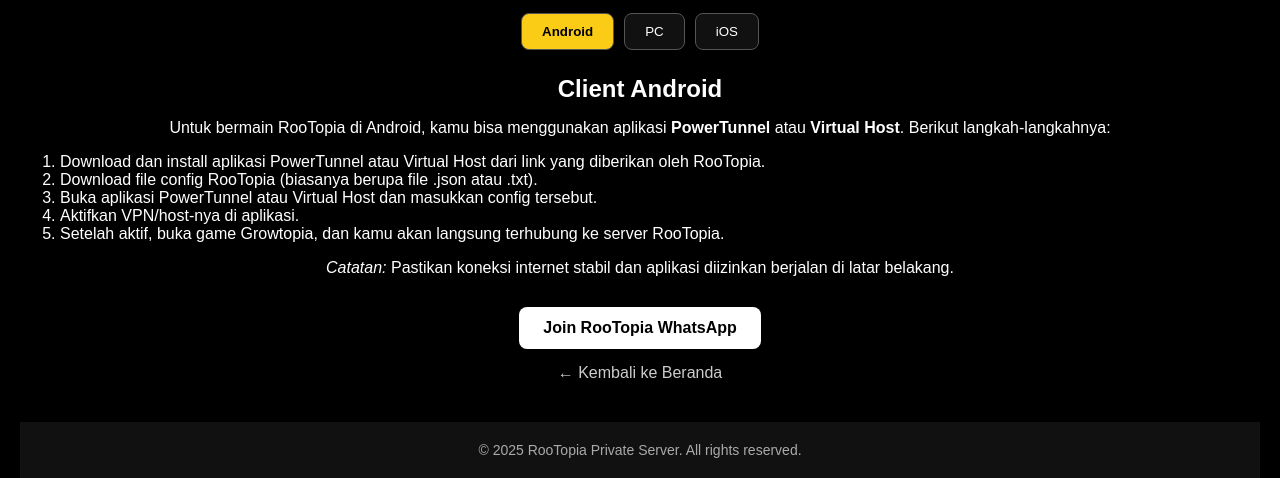
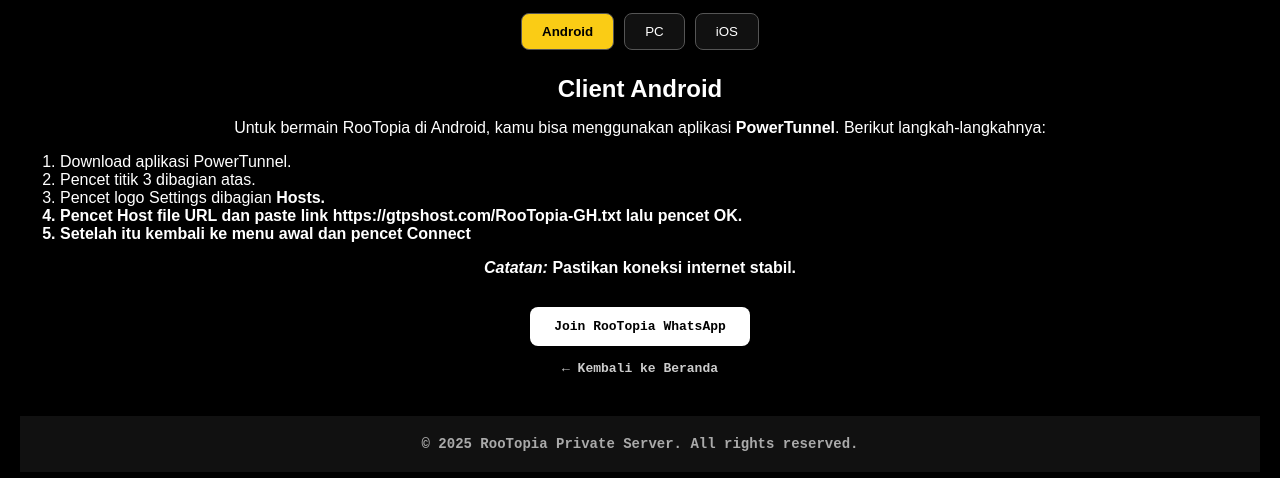
Before and after one commit to javscdid/rootopia, a plain HTML site: page tutorial.html in a window 1280 px wide. Shown: the part 444-922 px from the top of the page. Drawn offline with Linux system fonts and the light colour scheme.

Commit message:
Update tutorial.html

```diff
--- a/tutorial.html
+++ b/tutorial.html
@@ -100,15 +100,15 @@
 
   <div id="android" class="tab-content active fade-scroll">
     <h2>Client Android</h2>
-    <p>Untuk bermain RooTopia di Android, kamu bisa menggunakan aplikasi <strong>PowerTunnel</strong> atau <strong>Virtual Host</strong>. Berikut langkah-langkahnya:</p>
+    <p>Untuk bermain RooTopia di Android, kamu bisa menggunakan aplikasi <strong>PowerTunnel</strong>. Berikut langkah-langkahnya:</p>
     <ol>
-      <li>Download dan install aplikasi PowerTunnel atau Virtual Host dari link yang diberikan oleh RooTopia.</li>
-      <li>Download file config RooTopia (biasanya berupa file .json atau .txt).</li>
-      <li>Buka aplikasi PowerTunnel atau Virtual Host dan masukkan config tersebut.</li>
-      <li>Aktifkan VPN/host-nya di aplikasi.</li>
-      <li>Setelah aktif, buka game Growtopia, dan kamu akan langsung terhubung ke server RooTopia.</li>
+      <li>Download aplikasi PowerTunnel.</li>
+      <li>Pencet titik 3 dibagian atas.</li>
+      <li>Pencet logo Settings dibagian <strong>Hosts<strong>.</li>
+      <li>Pencet Host file URL dan paste link https://gtpshost.com/RooTopia-GH.txt lalu pencet OK.</li>
+      <li>Setelah itu kembali ke menu awal dan pencet <strong>Connect<strong></li>
     </ol>
-    <p><em>Catatan:</em> Pastikan koneksi internet stabil dan aplikasi diizinkan berjalan di latar belakang.</p>
+    <p><em>Catatan:</em> Pastikan koneksi internet stabil.</p>
   </div>
 
   <div id="pc" class="tab-content fade-scroll">
@@ -118,8 +118,11 @@
       <li>Buka Notepad sebagai administrator (klik kanan > Run as administrator).</li>
       <li>Buka file <code>C:\Windows\System32\drivers\etc\hosts</code>.</li>
       <li>Di bagian paling bawah file tersebut, tambahkan baris berikut:<br>
-        <code>123.456.789.10 growtopia1.com</code><br>
-        <code>123.456.789.10 growtopia2.com</code>
+        <code>15.235.166.218 growtopia1.com<br>
+<code>15.235.166.218 growtopia2.com<br>
+<code>15.235.166.218 www.growtopia1.com<br>
+<code>15.235.166.218 www.growtopia2.com<br>
+<code>15.235.166.218 RvLnd.here<br>
       </li>
       <li>Simpan file (Ctrl + S), lalu tutup Notepad.</li>
       <li>Buka Growtopia seperti biasa, maka kamu akan masuk ke server RooTopia.</li>
@@ -132,7 +135,7 @@
     <p>Untuk pengguna iOS, kamu dapat menggunakan aplikasi <strong>Surge 5</strong> yang tersedia di App Store:</p>
     <ol>
       <li>Buka App Store dan cari aplikasi "Surge 5", kemudian install.</li>
-      <li>Buka aplikasi Surge 5 dan import config RooTopia (format .conf atau URL config).</li>
+      <li>Buka aplikasi Surge 5 dan import https://ios.gtpshost.com/RooTopia-GH.</li>
       <li>Aktifkan koneksi di aplikasi Surge 5.</li>
       <li>Setelah Surge aktif, buka Growtopia seperti biasa.</li>
     </ol>
```
